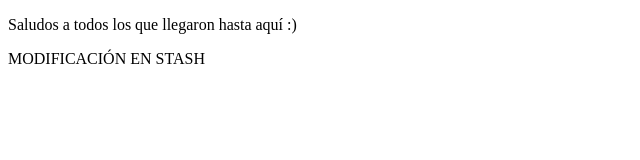
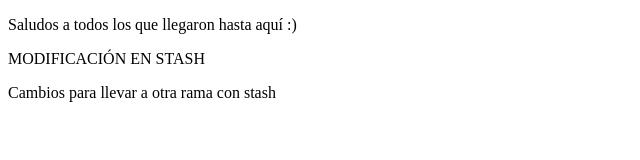
Before and after one commit to Giovani-IM/Giovani-IM.github.io, a plain HTML site: page index.html in a window 1280 px wide. Shown: the whole page, without its empty margins (0-640 px from the left). Drawn offline with Linux system fonts and the light colour scheme.

Commit message:
Solución al bug desde nueva rama

```diff
--- a/index.html
+++ b/index.html
@@ -9,5 +9,6 @@
 <body>
     <p>Saludos a todos los que llegaron hasta aquí :)</p>
     <p>MODIFICACIÓN EN STASH</p>
+    <p>Cambios para llevar a otra rama con stash</p>
 </body>
 </html>
```
